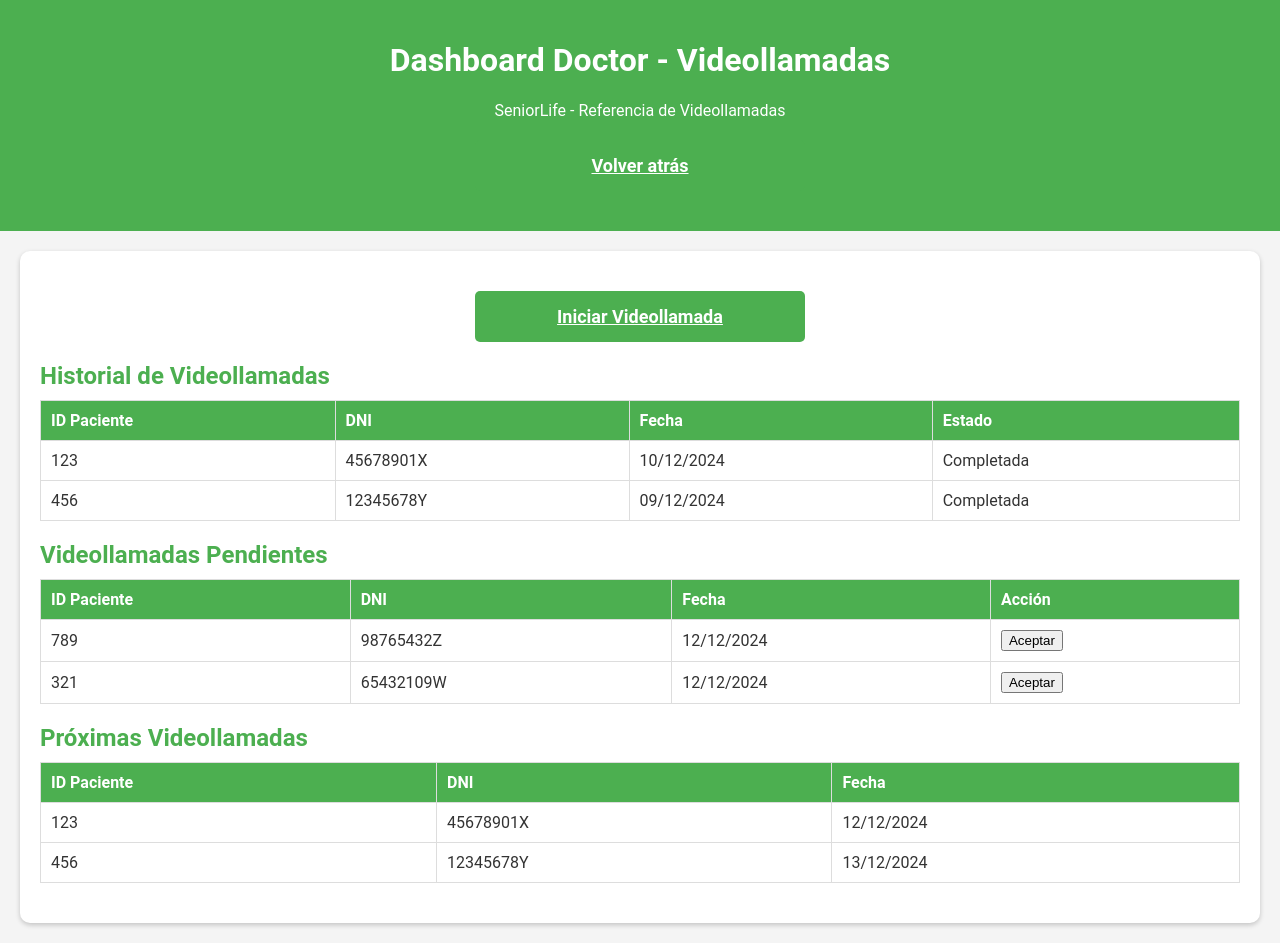
After one commit to neilp22/SENIOR-LIFE, a Flask app: page /video_ref in a window 1280 px wide. The commit adds this page. Run offline with Flask 3, Linux system fonts and the light colour scheme.

Commit message:
videocall

```diff
--- a/backend.py
+++ b/backend.py
@@ -227,20 +227,28 @@ def logout():
 # Ruta para crear una videoconferencia
 @app.route('/create-conference', methods=['POST'])
 def create_conference():
-    data = request.json
-    selected_date = data.get('date')
-    user_name = data.get('userName', 'Usuario SeniorLife')
+    user_name = request.json.get('userName', 'Usuario SeniorLife')  # Nombre del usuario enviado desde el frontend
 
-    # Generar un nombre único para la sala, incluyendo la fecha seleccionada
-    room_name = f"SeniorLife_{selected_date}_{uuid.uuid4().hex[:8]}"
+    # Generar un nombre único para la sala
+    room_name = f"SeniorLife_{uuid.uuid4().hex[:8]}"
 
-    # Opcional: guardar la programación en una base de datos
-    # db.save_conference(user_name, selected_date, room_name)
-
+    # Devolver el nombre de la sala y el nombre del usuario
     return jsonify({
         "roomName": room_name,
         "userName": user_name
     })
 
+@app.route('/doctor')
+def doctor():
+    return render_template('dash_doct.html')
+
+@app.route('/videocall')
+def videocall():
+    return render_template('video.html')
+
+@app.route('/video_ref')
+def video_ref():
+    return render_template('video_ref.html')
+
 if __name__ == '__main__':
     app.run(debug=True)
--- /dev/null
+++ b/templates/video_ref.html
@@ -0,0 +1,175 @@
+<!DOCTYPE html>
+<html lang="en">
+<head>
+    <meta charset="UTF-8">
+    <meta name="viewport" content="width=device-width, initial-scale=1.0">
+    <title>Dashboard Doctor - Videollamadas</title>
+    <style>
+        body {
+            font-family: 'Roboto', sans-serif;
+            margin: 0;
+            padding: 0;
+            background-color: #f4f4f4;
+            color: #333;
+        }
+
+        .header {
+            background-color: #4CAF50;
+            color: white;
+            padding: 20px;
+            text-align: center;
+        }
+
+        .container {
+            max-width: 1200px;
+            margin: 20px auto;
+            padding: 20px;
+            background: white;
+            border-radius: 10px;
+            box-shadow: 0 2px 5px rgba(0, 0, 0, 0.2);
+        }
+
+        .big-button {
+            display: block;
+            width: 100%;
+            max-width: 300px;
+            margin: 20px auto;
+            padding: 15px;
+            background-color: #4CAF50;
+            color: white;
+            text-align: center;
+            font-size: 18px;
+            font-weight: bold;
+            border: none;
+            border-radius: 5px;
+            cursor: pointer;
+            transition: background-color 0.3s;
+        }
+
+        .big-button:hover {
+            background-color: #45a049;
+        }
+
+        table {
+            width: 100%;
+            border-collapse: collapse;
+            margin-bottom: 20px;
+        }
+
+        table, th, td {
+            border: 1px solid #ddd;
+        }
+
+        th, td {
+            padding: 10px;
+            text-align: left;
+        }
+
+        th {
+            background-color: #4CAF50;
+            color: white;
+        }
+
+        h2 {
+            color: #4CAF50;
+            margin-bottom: 10px;
+        }
+    </style>
+</head>
+<body>
+    <div class="header">
+        <h1>Dashboard Doctor - Videollamadas</h1>
+        </h2>SeniorLife - Referencia de Videollamadas
+        <a href="/doctor" class="big-button">Volver atrás</a>
+    </div>
+
+    <div class="container">
+        <a href="/videocall" class="big-button">Iniciar Videollamada</a>
+        <h2>Historial de Videollamadas</h2>
+        <table>
+            <thead>
+                <tr>
+                    <th>ID Paciente</th>
+                    <th>DNI</th>
+                    <th>Fecha</th>
+                    <th>Estado</th>
+                </tr>
+            </thead>
+            <tbody id="past-calls">
+                <tr>
+                    <td>123</td>
+                    <td>45678901X</td>
+                    <td>10/12/2024</td>
+                    <td>Completada</td>
+                </tr>
+                <tr>
+                    <td>456</td>
+                    <td>12345678Y</td>
+                    <td>09/12/2024</td>
+                    <td>Completada</td>
+                </tr>
+            </tbody>
+        </table>
+
+        <h2>Videollamadas Pendientes</h2>
+        <table>
+            <thead>
+                <tr>
+                    <th>ID Paciente</th>
+                    <th>DNI</th>
+                    <th>Fecha</th>
+                    <th>Acción</th>
+                </tr>
+            </thead>
+            <tbody id="pending-calls">
+                <tr>
+                    <td>789</td>
+                    <td>98765432Z</td>
+                    <td>12/12/2024</td>
+                    <td><button onclick="acceptCall(789)">Aceptar</button></td>
+                </tr>
+                <tr>
+                    <td>321</td>
+                    <td>65432109W</td>
+                    <td>12/12/2024</td>
+                    <td><button onclick="acceptCall(321)">Aceptar</button></td>
+                </tr>
+            </tbody>
+        </table>
+
+        <h2>Próximas Videollamadas</h2>
+        <table>
+            <thead>
+                <tr>
+                    <th>ID Paciente</th>
+                    <th>DNI</th>
+                    <th>Fecha</th>
+                </tr>
+            </thead>
+            <tbody id="upcoming-calls">
+                <tr>
+                    <td>123</td>
+                    <td>45678901X</td>
+                    <td>12/12/2024</td>
+                </tr>
+                <tr>
+                    <td>456</td>
+                    <td>12345678Y</td>
+                    <td>13/12/2024</td>
+                </tr>
+            </tbody>
+        </table>
+    </div>
+
+    <script>
+        function startVideoCall() {
+            window.location.href = '/video.html';
+        }
+
+        function acceptCall(patientId) {
+            alert(`Videollamada con el paciente ${patientId} aceptada.`);
+            // Aquí puedes añadir lógica para manejar la aceptación de la videollamada
+        }
+    </script>
+</body>
+</html>
```
Also changed, not shown: templates/dash_doct.html (+22 -2 lines), templates/video.html (added, +150 -0 lines), 2 other files.
